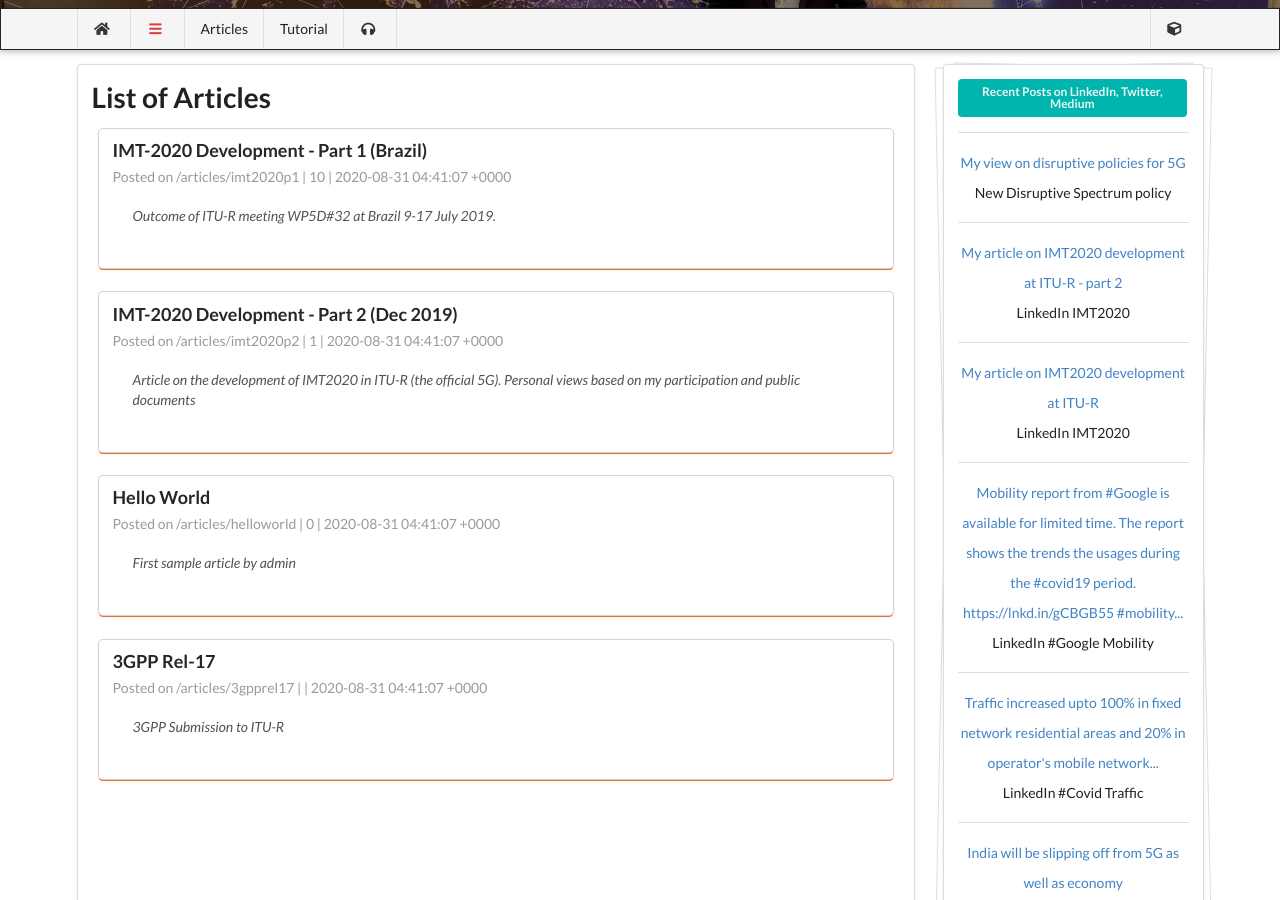
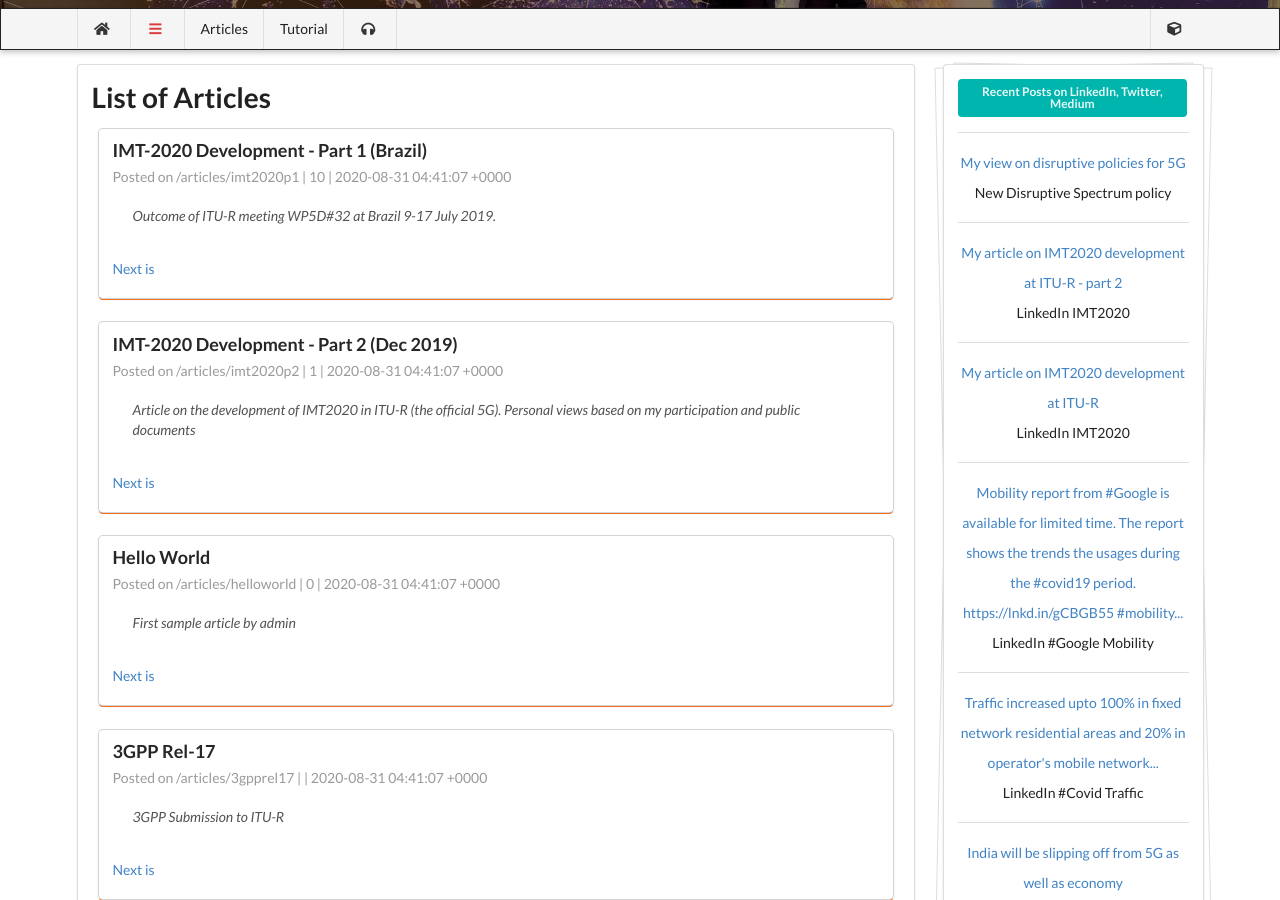
Before and after one commit to wiless/wiless.github.io, a Jekyll site: the page built from articles.html, in a window 1280 px wide and 900 px high, scrolled down 278 px. Built offline with Jekyll 4.4.1, drawn with Linux system fonts in a browser that asks for light colours; nearby versions of some CDN libraries; some web fonts are replaced; comment, search, counter and statistics services are not loaded; a style sheet for code colours, icons or effects is not loaded.

Commit message:
Update articles.html

```diff
--- a/articles.html
+++ b/articles.html
@@ -19,6 +19,7 @@ permalink: /articles
             <div class="description tldr">
                 <p> {{ item.summary }}</p>
             </div>
+            Next is {{page.next}}
         </div>
     </a>
 </div>
```
